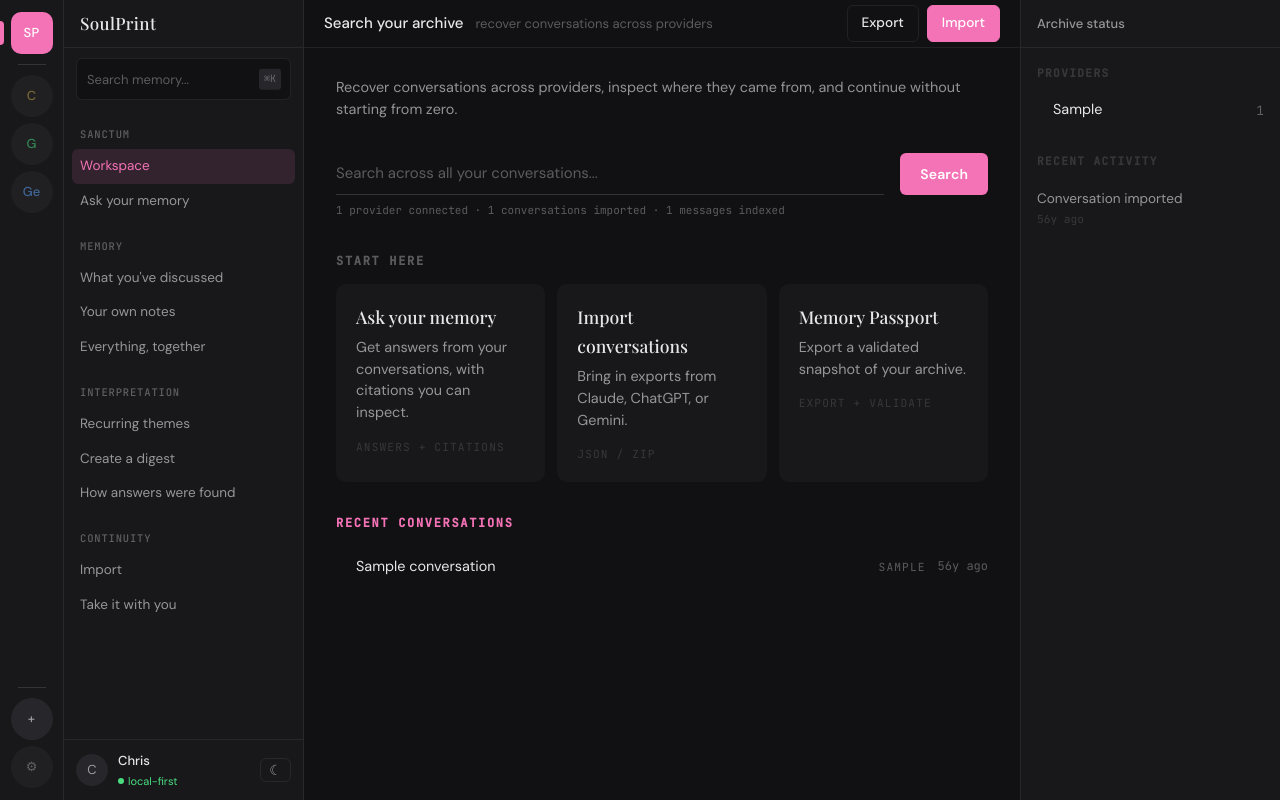
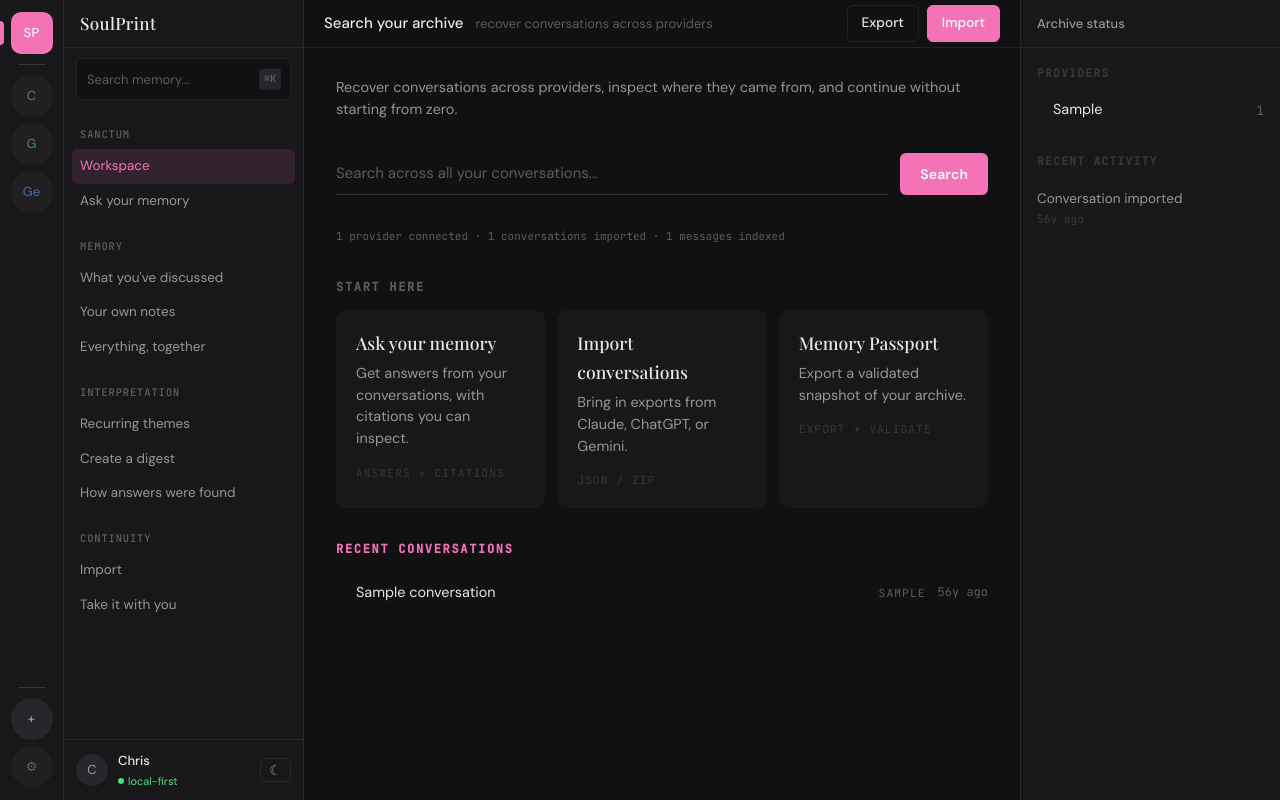
Before and after one commit to Celestialchris/SoulPrint-Canonical, a Flask app: page / in a window 1280 px wide. Run offline with Flask 3, Linux system fonts and the light colour scheme; tables that the repository leaves empty hold one stand-in row (values such as "Sample post").

Commit message:
fix: dev mode bypass, ask trace UUIDs, distill breadcrumb, workspace hero, copy surfaces
- licensing.py: SOULPRINT_DEV_MODE=1 bypasses license check (coexists with legacy SOULPRINT_LICENSE_OVERRIDE)
- ask.html: recent traces show question as link text instead of raw trace_id
- distill.html: remove stale "Back to home" breadcrumb (top-level sidebar destination)
- app.css: scope .workspace-search-hero max-width, margin, row gap, input sizing
- imported_explorer.html: hint "Select any text to clip it to your notes."
- view.html: empty-state copy mentions browse-and-select flow
- README.md: "Clip moments..." sentence in Browse and search paragraph

Clip-to-notes diagnosis: feature verified working end-to-end in current Magenta
Sanctum shell. Selection → button appears (position:relative already set at
app.css:444) → POST /api/clip succeeds → note saved with source citation. No
CSS/JS fix applied — only surfacing via copy.

Tests: full suite passes (EXIT=0).

```diff
--- a/src/app/licensing.py
+++ b/src/app/licensing.py
@@ -2,7 +2,7 @@
 
 License file: ``instance/license.key``
 Valid key prefix: ``SP-``
-Dev override: ``SOULPRINT_LICENSE_OVERRIDE=true`` bypasses file check.
+Dev overrides: ``SOULPRINT_DEV_MODE=1`` or ``SOULPRINT_LICENSE_OVERRIDE=true`` bypass the file check.
 """
 
 import os
@@ -12,7 +12,9 @@ from ..runtime import default_instance_dir
 
 
 def is_licensed(*, instance_dir: str | None = None) -> bool:
-    """Return True when a valid license key is present or the dev override is active."""
+    """Return True when a valid license key is present or a dev override is active."""
+    if os.environ.get("SOULPRINT_DEV_MODE") == "1":
+        return True
     if os.environ.get("SOULPRINT_LICENSE_OVERRIDE", "").lower() == "true":
         return True
 
--- a/src/app/static/app.css
+++ b/src/app/static/app.css
@@ -1139,6 +1139,14 @@ code, pre, kbd, samp { font-family: var(--font-mono); }
   line-height: 1.55;
 }
 
+/* Search hero */
+.workspace-search-hero {
+  max-width: 720px;
+  margin-bottom: var(--space-6);
+}
+.workspace-search-hero .ask-form__row { gap: var(--space-3); }
+.workspace-search-hero input[type="search"] { font-size: 15px; }
+
 /* Stat cards (scoped — old .workspace-stats/.stat-card at ~751 would leak
    4-col grid, padding, and transparent background otherwise) */
 .workspace-canvas .workspace-stats {
--- a/src/app/templates/ask.html
+++ b/src/app/templates/ask.html
@@ -98,7 +98,7 @@
       <ul class="content-list">
         {% for trace in recent_traces %}
           <li>
-            <a class="citation-link" href="{{ url_for('answer_trace_detail', trace_id=trace.trace_id) }}">{{ trace.trace_id }}</a>
+            <a class="citation-link" href="{{ url_for('answer_trace_detail', trace_id=trace.trace_id) }}">{{ trace.question|default('', true)|trim or trace.trace_id }}</a>
             · status: {{ trace.status }}
             {% if trace.question %}· question: {{ trace.question }}{% endif %}
           </li>
--- a/src/app/templates/distill.html
+++ b/src/app/templates/distill.html
@@ -7,9 +7,6 @@
 
 {% block content %}
   <section class="page-header">
-    <div class="back-links" aria-label="Back navigation">
-      <a class="back-link" href="/">Back to home</a>
-    </div>
     <p class="page-eyebrow">Create a digest</p>
     <div class="page-header__row">
       <div class="page-badges">
--- a/src/app/templates/imported_explorer.html
+++ b/src/app/templates/imported_explorer.html
@@ -20,6 +20,9 @@
       </div>
     </div>
     <p class="page-summary">Read through this conversation, or continue where you left off.</p>
+    <p class="metadata-line" style="margin-top: 0.25rem;">
+      Select any text to clip it to your notes.
+    </p>
     <p class="metadata-line">
       Created: {{ format_timestamp(conversation.created_at_unix) }} ·
       Updated: {{ format_timestamp(conversation.updated_at_unix) }} ·
--- a/src/app/templates/view.html
+++ b/src/app/templates/view.html
@@ -79,7 +79,7 @@
   {% elif not request.args.get('tag') %}
     <section class="empty-state">
       <h2 class="empty-state__title">No notes yet.</h2>
-      <p class="empty-state__text">Write your first thought above, or clip moments from your conversations as you browse them.</p>
+      <p class="empty-state__text">Write your first thought above, or browse a conversation and select text to clip moments with source links attached.</p>
     </section>
   {% else %}
     {{ empty_state(
```
Also changed, not shown: README.md.
